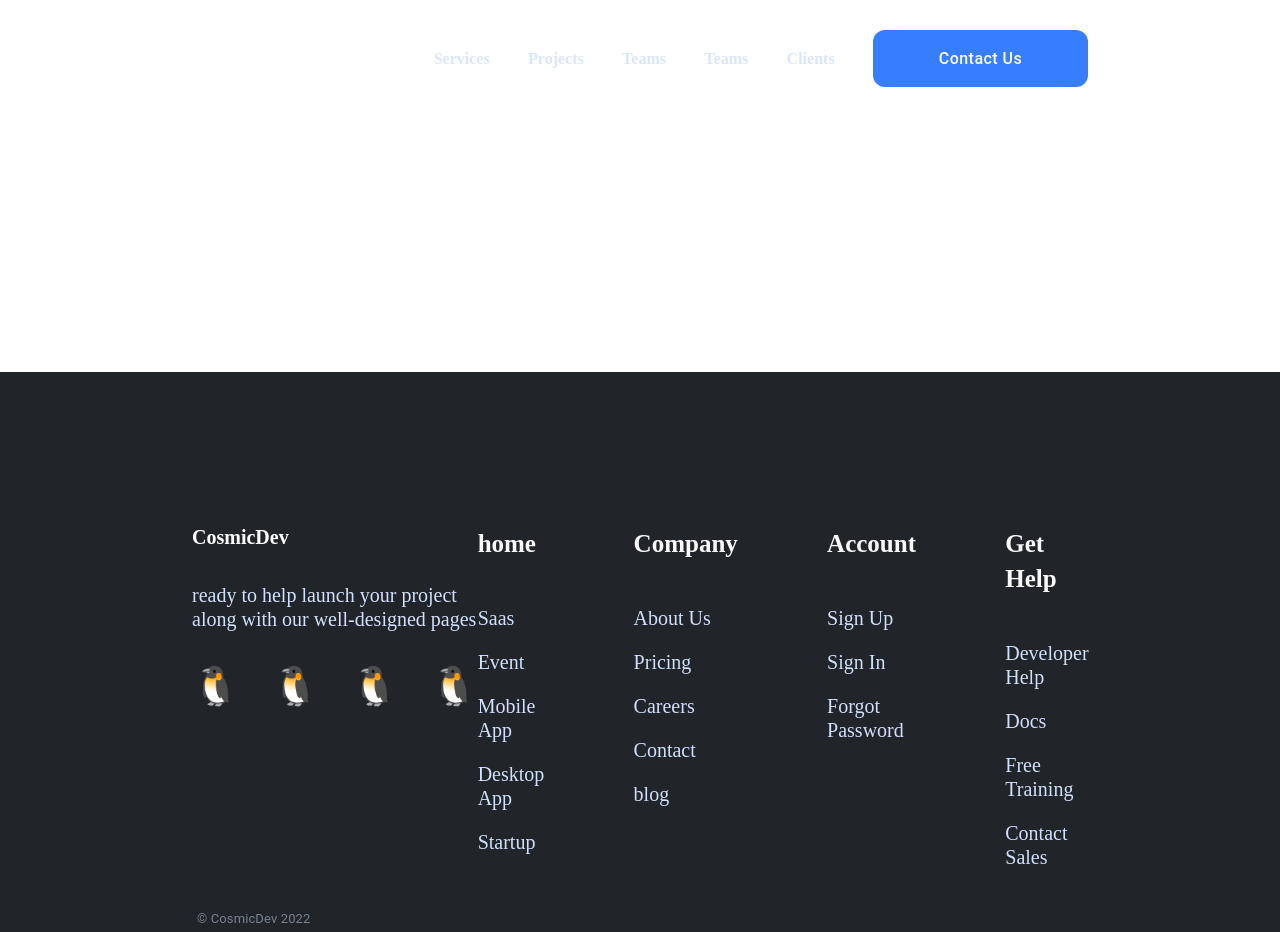
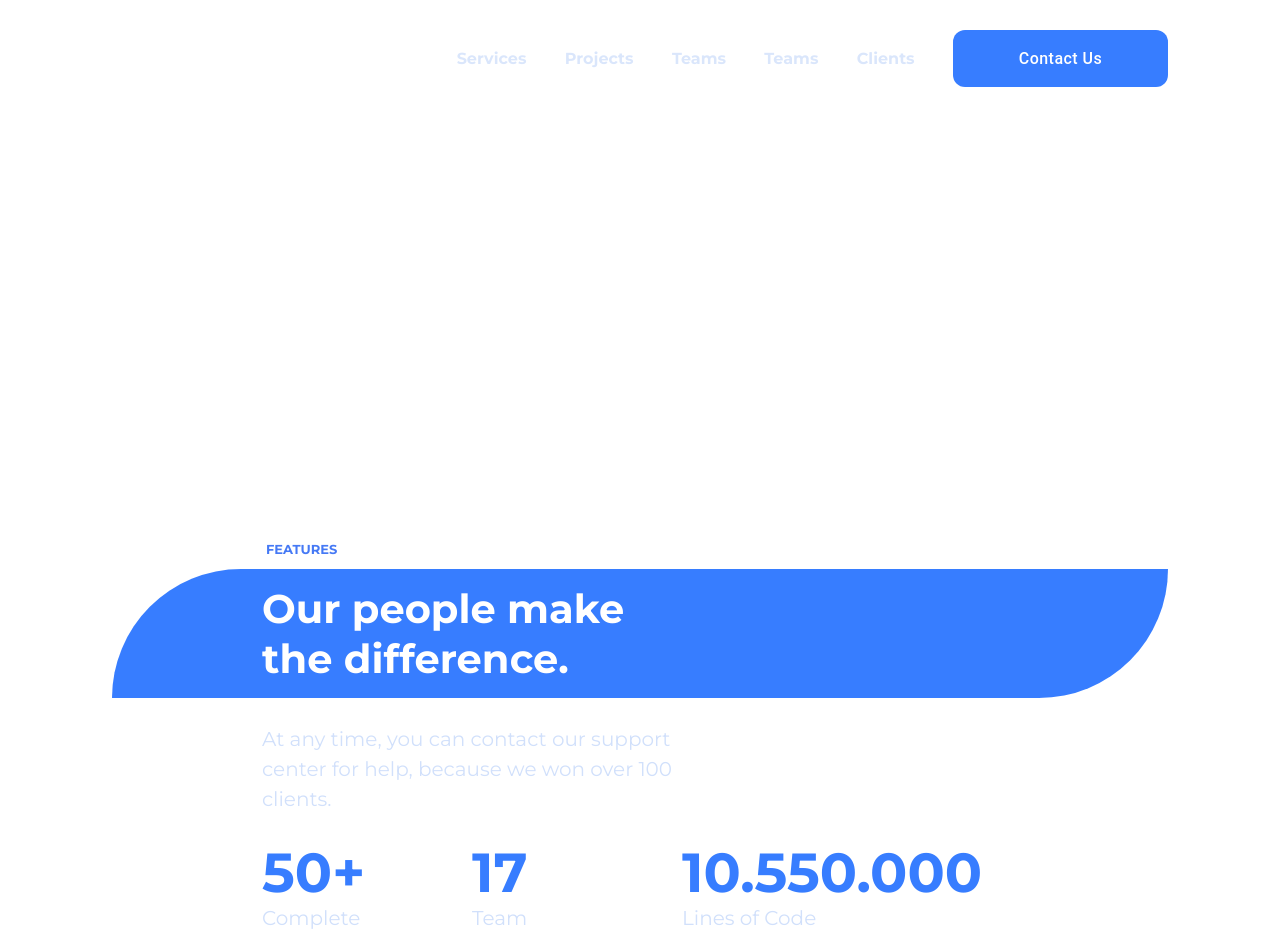
Before and after one commit to dunkman32/cosmic-dev, a Next.js app: page / in a window 1280 px wide. Shown: the top 932 px of the page. Built offline with nearby package versions, Linux system fonts and the light colour scheme.

Commit message:
added difference

```diff
--- /dev/null
+++ b/src/components/home/difference/index.tsx
@@ -0,0 +1,55 @@
+import React from 'react';
+import {
+  Root,
+  Title,
+  Content,
+  TitleWrapper,
+  Caption,
+  Desc,
+  Wrapper,
+  WrappedTitle,
+  WrappedDesc,
+  ProjectsWrapper,
+} from './styled';
+
+const data = [
+  {
+    num: '50+',
+    text: 'Complete Projects',
+  },
+  {
+    num: '17',
+    text: 'Team Members',
+  },
+  {
+    num: '10.550.000',
+    text: 'Lines of Code Written',
+  },
+];
+
+const Difference = () => {
+  return (
+    <Root>
+      <Content>
+        <Caption>FEATURES</Caption>
+        <TitleWrapper>
+          <Title>Our people make the difference.</Title>
+        </TitleWrapper>
+        <Desc>
+          At any time, you can contact our support center for help, because we
+          won over 100 clients.
+        </Desc>
+        <ProjectsWrapper>
+          {data.map(({ num, text }) => (
+            <Wrapper key={num}>
+              <WrappedTitle>{num}</WrappedTitle>
+              <WrappedDesc>{text}</WrappedDesc>
+            </Wrapper>
+          ))}
+        </ProjectsWrapper>
+      </Content>
+    </Root>
+  );
+};
+
+export default Difference;
--- /dev/null
+++ b/src/components/home/difference/styled.ts
@@ -0,0 +1,78 @@
+import { PaddingContainer, StyledPaddingWrapper } from '@src/components/shared';
+import styled from 'styled-components';
+
+export const Root = styled(StyledPaddingWrapper)`
+  position: relative;
+`;
+
+export const Content = styled(PaddingContainer)`
+  display: flex;
+  flex-direction: column;
+  justify-content: space-between;
+  margin-top: 157px;
+`;
+
+export const TitleWrapper = styled.div`
+  display: flex;
+  flex-direction: column;
+  gap: 35px;
+  width: 100%;
+  background-color: #377dff;
+  padding: 0 100px;
+  border-top-left-radius: 300px;
+  border-bottom-right-radius: 300px;
+`;
+
+export const Caption = styled.span`
+  color: #4579f5;
+  margin: 12px 0;
+  margin-left: 154px;
+  font-size: 13px;
+  font-weight: 600;
+`;
+
+export const Title = styled.span`
+  font-size: 40px;
+  font-weight: bold;
+  line-height: 1.23;
+  text-align: left;
+  color: #fff;
+  width: 400px;
+  margin: 15px 50px;
+`;
+
+export const Desc = styled.span`
+  font-size: 20px;
+  margin-top: 26px;
+  margin-left: 150px;
+  font-weight: 500;
+  line-height: 1.5;
+  width: 470px;
+  color: #d1e0fb;
+`;
+
+export const ProjectsWrapper = styled.div`
+  display: flex;
+  flex-direction: row;
+  margin-top: 25px;
+  margin-left: 150px;
+`;
+
+export const Wrapper = styled.div`
+  display: flex;
+  flex-direction: column;
+  margin-right: 60px;
+`;
+
+export const WrappedTitle = styled.span`
+  color: #377dff;
+  font-size: 55px;
+  font-weight: bold;
+`;
+
+export const WrappedDesc = styled.span`
+  font-size: 20px;
+  font-weight: 500;
+  color: #d1e0fb;
+  width: 150px;
+`;
--- a/src/components/shared/globalStyled.ts
+++ b/src/components/shared/globalStyled.ts
@@ -6,7 +6,7 @@ export const GlobalStyle = createGlobalStyle`
   }
   * {
     color: #ffff;
-    font-family: Montserrat;
+    font-family: 'Montserrat', sans-serif;
     font-weight: normal;
     font-stretch: normal;
     font-style: normal;
--- a/src/components/shared/index.tsx
+++ b/src/components/shared/index.tsx
@@ -31,8 +31,8 @@ export const PaddingContainer = styled(Box)`
   }
 
   ${(props) => props.theme.breakpoints.up('lg')} {
-    width: 70%;
-    max-width: 1520px;
+    width: 82.5%;
+    max-width: 1620px;
   }
 `;
 
--- a/src/pages/index.tsx
+++ b/src/pages/index.tsx
@@ -1,9 +1,13 @@
 import Layout from '@src/components/layout';
 import MainsHeader from '@src/components/home/header';
+import Difference from '@src/components/home/difference';
 
 const Home = () => {
   return (
-    <MainsHeader />
+    <>
+      <MainsHeader />
+      <Difference />
+    </>
   );
 };
 
--- a/styles/globals.css
+++ b/styles/globals.css
@@ -1,9 +1,10 @@
+@import url('https://fonts.googleapis.com/css2?family=Fira+Sans&family=Montserrat:wght@400;700&display=swap');
 html,
 body {
   padding: 0;
   margin: 0;
-  font-family: -apple-system, BlinkMacSystemFont, Segoe UI, Roboto, Oxygen,
-    Ubuntu, Cantarell, Fira Sans, Droid Sans, Helvetica Neue, sans-serif;
+  font-family: -apple-system, BlinkMacSystemFont, Segoe UI, Roboto, Oxygen, Ubuntu, Cantarell,
+    Fira Sans, Droid Sans, Helvetica Neue, sans-serif;
 }
 
 a {
```
Also changed, not shown: public/images/blob.svg (added).
